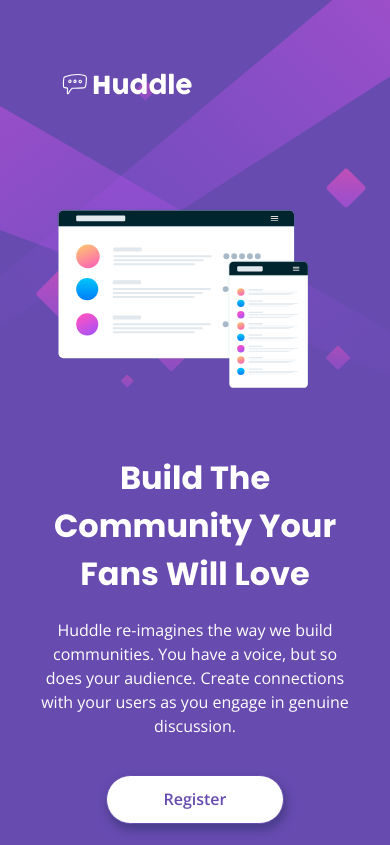
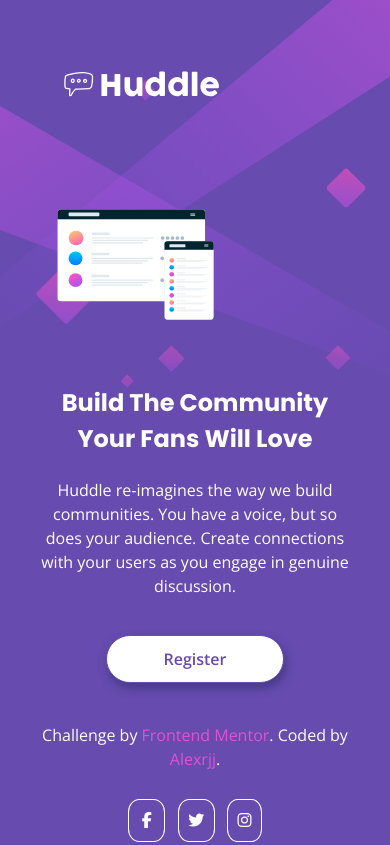
Before and after one commit to Alexrjj/Huddle-landing-page, a plain HTML site: page index.html in a window 390 px wide. Shown: the top 845 px of the page. Drawn offline with nearby package versions, Linux system fonts and the light colour scheme.

Commit message:
@media change header img size, title and descriptions padding

```diff
--- a/styles/style.css
+++ b/styles/style.css
@@ -101,20 +101,21 @@ header img {
     }
 }
 
-@media (max-width: 768px) {
+@media (max-width: 998px) {
     header img {
-        width: 50%;
+        width: 60%;
     }
 
     .illustr-img img {
-        max-width:80%;
+        padding-top: 0;
+        max-width:50%;
         height:auto;
     }
 
     .title {
         padding: 4rem 0 1.3rem 0;
         margin: 0;
-        font-size: 2rem;
+        font-size: 1.5rem;
     }
 
     .description {
```
